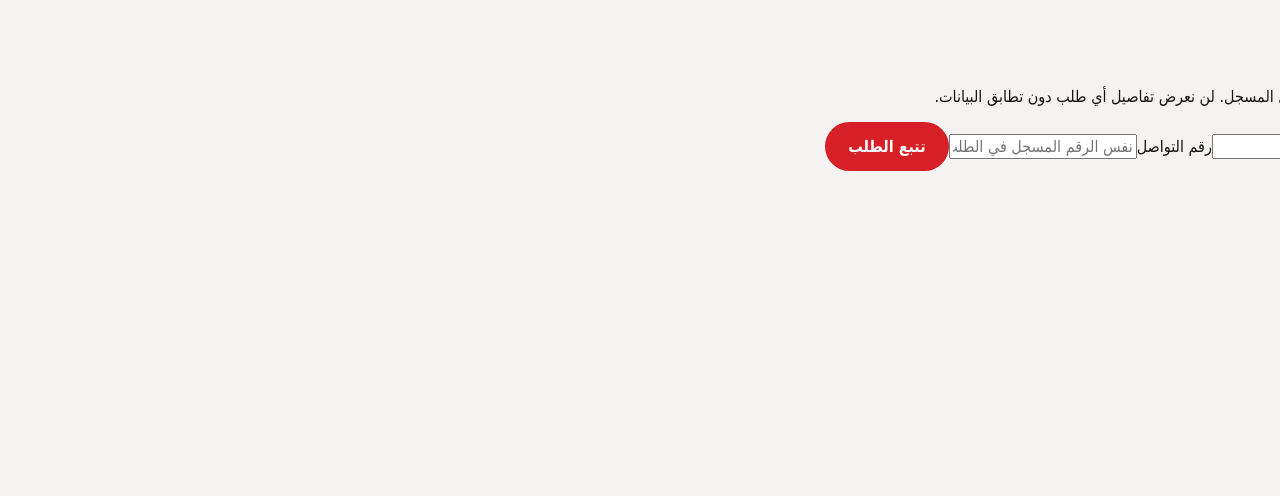
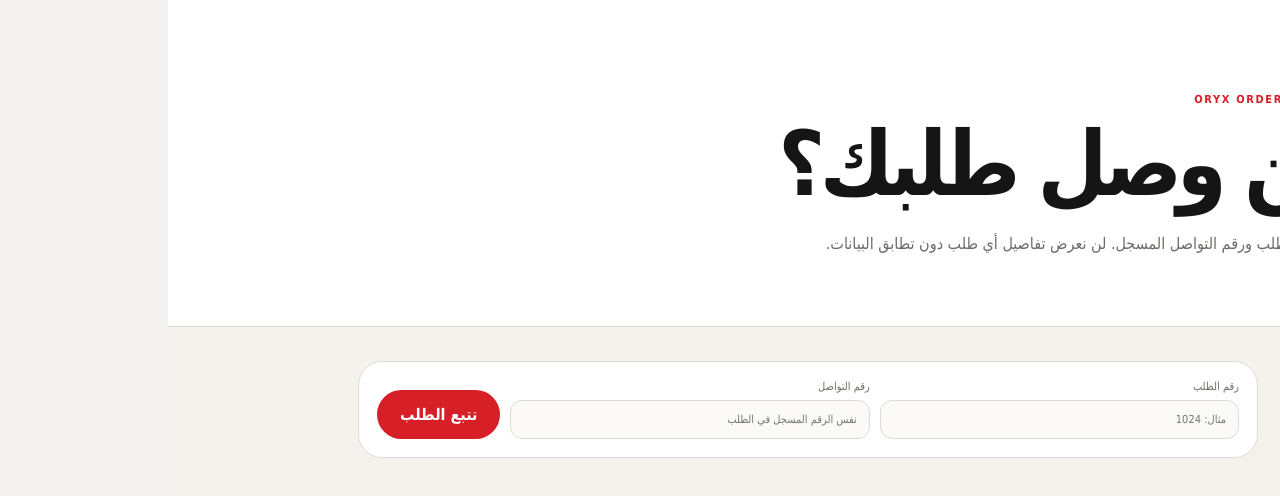
Before and after one commit to skandermahyoub/oryx-print-network, a Next.js app: page /track in a window 1280 px wide. Shown: the top 496 px of the page. Built offline with nearby package versions, Linux system fonts and the light colour scheme.

Commit message:
feat: style tracking and operational admin views

```diff
--- a/src/app/globals.css
+++ b/src/app/globals.css
@@ -207,3 +207,28 @@ footer{min-height:130px;background:var(--black);color:#fff;padding:36px 5vw;disp
 .project-operating-note{background:var(--black);color:#fff;border-radius:26px;padding:30px}.project-operating-note strong{font-size:24px}.project-operating-note p{color:#aaa;line-height:1.9;margin-bottom:0}
 @media(max-width:900px){.project-detail-hero{grid-template-columns:1fr}.project-output-grid{grid-template-columns:1fr 1fr}}
 @media(max-width:640px){.project-detail-hero{padding:64px 20px}.project-detail-body{padding:55px 0 80px}.project-output-grid{grid-template-columns:1fr}}
+
+
+/* Order tracking & operational admin lists */
+.track-page{min-height:100vh;background:#f5f2ed;padding-bottom:100px}
+.track-hero{padding:88px 7vw 52px;background:#fff;border-bottom:1px solid var(--line)}
+.track-hero h1{font-size:clamp(52px,7vw,92px);line-height:.98;letter-spacing:-.06em;margin:14px 0 20px}
+.track-hero p{max-width:760px;color:var(--muted);line-height:1.85}
+.track-shell{width:min(900px,calc(100% - 32px));margin:34px auto}
+.track-form{display:grid;grid-template-columns:1fr 1fr auto;gap:10px;background:#fff;border:1px solid var(--line);border-radius:24px;padding:18px}
+.track-form label{display:flex;flex-direction:column;gap:7px;font-size:11px;color:var(--muted)}
+.track-form input{border:1px solid var(--line);border-radius:12px;padding:12px;background:#fbfaf8}
+.track-form .primary-button{align-self:end}
+.track-error{background:#fff0f1;border:1px solid #f2c8cb;color:#a51c22;border-radius:14px;padding:12px 14px}
+.track-result{margin-top:18px;background:#fff;border:1px solid var(--line);border-radius:26px;padding:28px}
+.track-order-head{display:flex;justify-content:space-between;align-items:center;gap:20px}.track-order-head small{display:block;color:var(--muted);margin-bottom:4px}.track-order-head strong{font-size:34px}
+.status-pill{display:inline-flex;align-items:center;border-radius:999px;padding:7px 10px;background:#f0ede8;border:1px solid var(--line);font-size:10px;font-weight:900}
+.track-order-meta{display:grid;grid-template-columns:repeat(3,1fr);gap:10px;margin:20px 0}.track-order-meta span{border:1px solid var(--line);border-radius:14px;padding:13px;font-size:12px}.track-order-meta b{display:block;color:var(--muted);font-size:10px;margin-bottom:5px}
+.track-timeline{display:grid;gap:0;margin-top:26px}.track-timeline article{display:grid;grid-template-columns:24px 1fr;gap:12px;position:relative;padding-bottom:22px}.track-timeline article:before{content:"";position:absolute;top:16px;bottom:-2px;right:11px;width:1px;background:var(--line)}.track-timeline article:last-child:before{display:none}.track-timeline article>span{width:22px;height:22px;border-radius:50%;border:2px solid var(--line);background:#fff;z-index:1}.track-timeline article.done>span{background:var(--red);border-color:var(--red)}.track-timeline article.current>span{border-color:var(--red)}.track-timeline strong{display:block}.track-timeline small{color:var(--muted)}
+.admin-list-page{min-height:100vh;background:#111;color:#fff;padding:36px}
+.admin-list-head{display:flex;justify-content:space-between;gap:24px;align-items:end;padding:28px 0 34px}.admin-list-head h1{font-size:clamp(48px,7vw,82px);margin:8px 0 10px;letter-spacing:-.06em}.admin-list-head p{color:#999;max-width:760px;line-height:1.8}
+.admin-list-shell{background:#18181a;border:1px solid #2a2a2d;border-radius:24px;overflow:hidden}.admin-table-wrap{overflow:auto}.admin-table{width:100%;border-collapse:collapse;min-width:900px}.admin-table th,.admin-table td{padding:16px 18px;border-bottom:1px solid #29292c;text-align:right}.admin-table th{font-size:10px;color:#777;font-weight:700}.admin-table td{font-size:13px}.admin-table td small{display:block;color:#777;margin-top:4px}.admin-table .status-pill{background:#222;border-color:#333}.empty-cell{text-align:center!important;color:#777;padding:50px!important}
+.admin-partner-grid{display:grid;grid-template-columns:repeat(3,1fr);gap:12px}.admin-partner-grid article{background:#18181a;border:1px solid #2a2a2d;border-radius:22px;padding:22px;min-height:270px}.partner-card-top{display:flex;justify-content:space-between;gap:12px;align-items:center}.partner-card-top small{color:#777}.admin-partner-grid h2{font-size:24px;margin:22px 0 10px}.admin-partner-grid p{color:#999;font-size:12px;line-height:1.75;min-height:64px}.partner-card-meta{display:grid;grid-template-columns:repeat(3,1fr);gap:8px;margin-top:20px}.partner-card-meta span{background:#111;border-radius:12px;padding:10px;font-size:10px}.partner-card-meta b{display:block;color:#777;margin-bottom:4px}.empty-panel{grid-column:1/-1;border:1px dashed #333;border-radius:20px;padding:50px;text-align:center;color:#777}
+.admin-module-link{margin-top:auto;border:1px solid #333;background:#0f0f10;color:#fff;border-radius:12px;padding:11px;text-align:center;font-size:13px}
+@media(max-width:900px){.track-form{grid-template-columns:1fr}.track-order-meta{grid-template-columns:1fr}.admin-partner-grid{grid-template-columns:1fr 1fr}}
+@media(max-width:640px){.track-hero{padding:62px 20px 38px}.admin-list-page{padding:20px}.admin-list-head{align-items:flex-start;flex-direction:column}.admin-partner-grid{grid-template-columns:1fr}.partner-card-meta{grid-template-columns:1fr}}
```
